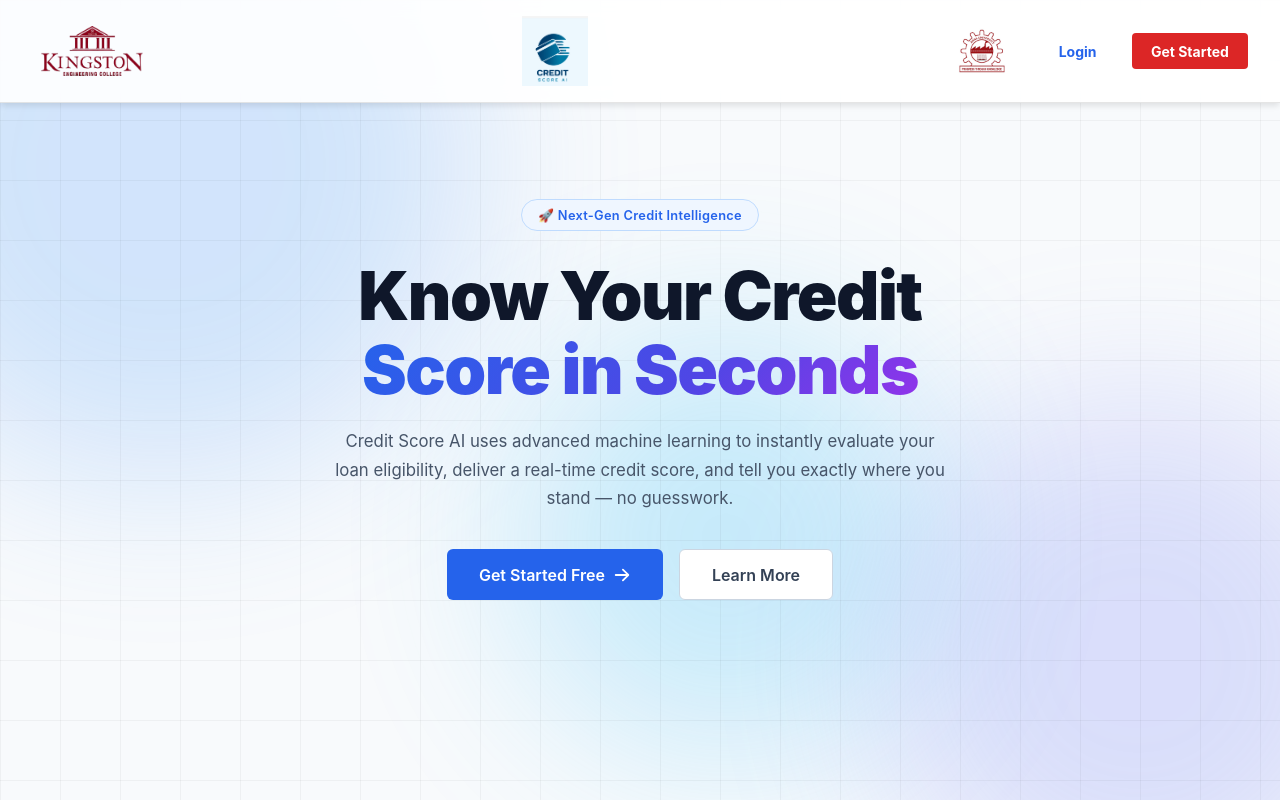
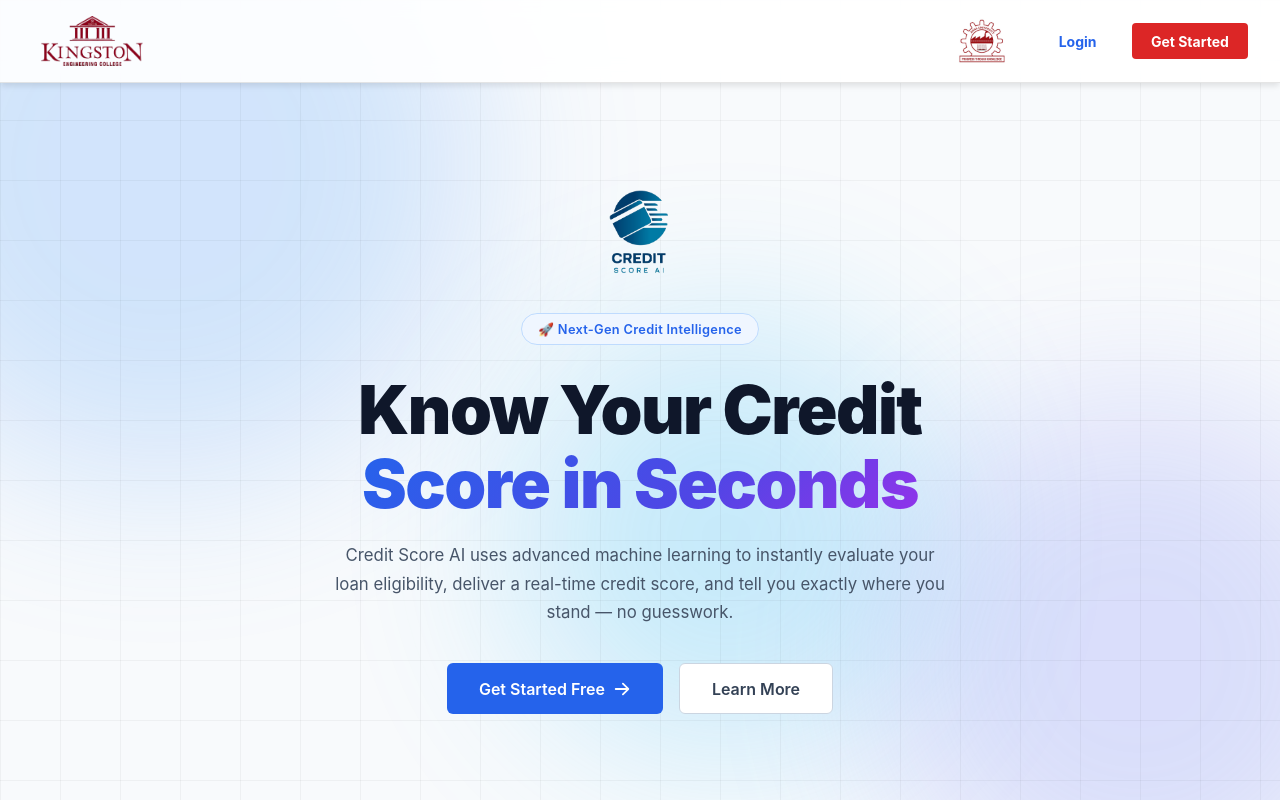
Before and after one commit to Monica010105/credit-card-scoring, a React (Vite) app in the folder frontend/: page / in a window 1280 px wide. Shown: the top 800 px of the page. Built offline with nearby package versions, Linux system fonts and the light colour scheme; no server answers.

Commit message:
Move logo above Next-Gen Credit Intelligence badge

```diff
--- a/frontend/src/components/Hero.jsx
+++ b/frontend/src/components/Hero.jsx
@@ -64,11 +64,6 @@ export default function Hero() {
           <img src="/kingston.png" alt="Kingston Engineering College" style={{ height: '50px', objectFit: 'contain' }} />
         </div>
 
-        {/* Center: Main App Logo */}
-        <div style={{ display: 'flex', alignItems: 'center', cursor: 'pointer' }} onClick={() => navigate('/')}>
-          <img src="/logo.png" alt="Credit Score AI" style={{ height: '70px', objectFit: 'contain' }} />
-        </div>
-
         {/* Right: Anna University & Links */}
         <div className="hero-nav-links" style={{ display: 'flex', alignItems: 'center', gap: '1rem' }}>
           <img src="/anna.png" alt="Anna University" style={{ height: '50px', objectFit: 'contain', marginRight: '1rem' }} />
@@ -79,6 +74,11 @@ export default function Hero() {
 
       {/* ── Hero Content ── */}
       <section className="hero-section">
+        {/* Main App Logo Moved to Hero Section */}
+        <div style={{ marginBottom: '1.5rem', display: 'flex', justifyContent: 'center' }}>
+          <img src="/logo.png" alt="Credit Score AI" style={{ height: '110px', objectFit: 'contain' }} />
+        </div>
+
         <div className="hero-badge">🚀 Next-Gen Credit Intelligence</div>
 
         <h1 className="hero-title">
```
Also changed, not shown: frontend/public/logo.png.
